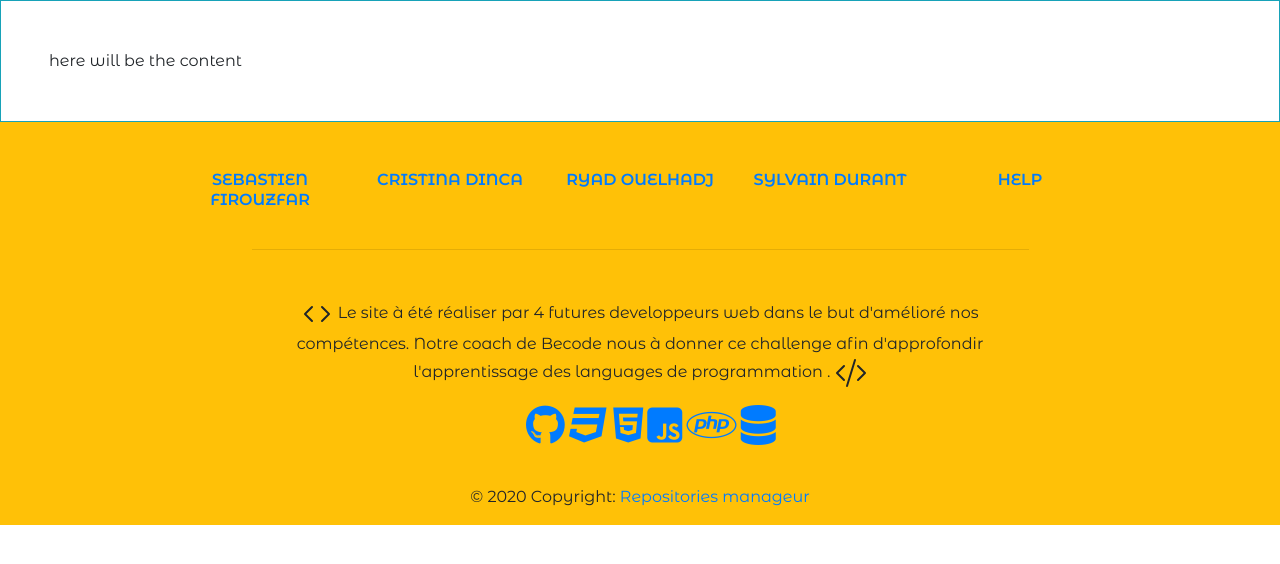
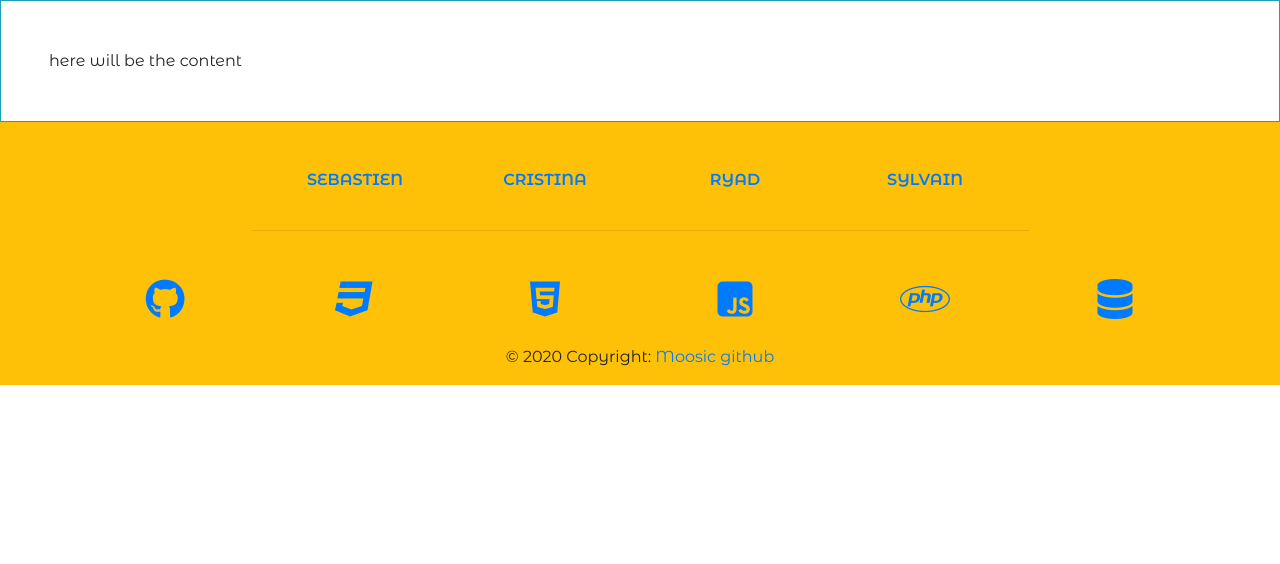
Before and after one commit to SylvainDurant/Getflix-project, a PHP site: page / in a window 1280 px wide. Shown: the part 72-636 px from the top of the page. Run offline with PHP 8.4, Linux system fonts and the light colour scheme; some libraries are stand-ins or nearby versions.

Commit message:
Amélioration du style du footer avec les icones

```diff
--- a/css/style.css
+++ b/css/style.css
@@ -23,11 +23,7 @@ body {
 /* ==========================================================================
    Footer
    ========================================================================== */
-   .gridIcon{
-       position: absolute;
-       left: 40%;
 
-   }
 
    div i{ /**Selects all <div> elements inside <i> elements**/
     font-size:40px;
--- a/layouts/footer.php
+++ b/layouts/footer.php
@@ -10,7 +10,7 @@
       <!-- Grid column -->
       <div class="col-md-2 mb-3">
         <h6 class="text-uppercase font-weight-bold">
-          <a href="https://github.com/SebastienFirouzfar">Sebastien Firouzfar</a>
+          <a href="https://github.com/SebastienFirouzfar">Sebastien</a>
         </h6>
       </div>
       <!-- Grid column -->
@@ -18,7 +18,7 @@
       <!-- Grid column -->
       <div class="col-md-2 mb-3">
         <h6 class="text-uppercase font-weight-bold">
-          <a href="https://github.com/Shticrina">Cristina Dinca</a>
+          <a href="https://github.com/Shticrina">Cristina </a>
         </h6>
       </div>
       <!-- Grid column -->
@@ -26,7 +26,7 @@
       <!-- Grid column -->
       <div class="col-md-2 mb-3">
         <h6 class="text-uppercase font-weight-bold">
-          <a href="https://github.com/ryadouelhadj">ryad ouelhadj</a>
+          <a href="https://github.com/ryadouelhadj">ryad </a>
         </h6>
       </div>
       <!-- Grid column -->
@@ -34,17 +34,17 @@
       <!-- Grid column -->
       <div class="col-md-2 mb-3">
         <h6 class="text-uppercase font-weight-bold">
-          <a href="https://github.com/SylvainDurant">Sylvain Durant </a>
+          <a href="https://github.com/SylvainDurant">Sylvain  </a>
         </h6>
       </div>
       <!-- Grid column -->
 
       <!-- Grid column -->
-      <div class="col-md-2 mb-3">
+      <!-- <div class="col-md-2 mb-3">
         <h6 class="text-uppercase font-weight-bold">
-          <a href="#!">Help</a>
+         <a href="#!">Help</a>
         </h6>
-      </div>
+      </div> -->
       <!-- Grid column -->
 
     </div>
@@ -56,7 +56,7 @@
 
 
       <!-- Grid column -->
-      <div class="col-md-8 col-12 mt-5">
+      <!-- <div class="col-md-8 col-12 mt-5">
         <p style="line-height: 1.7rem">
         <svg width="2em" height="2em" viewBox="0 0 16 16" class="bi bi-code" fill="currentColor" xmlns="http://www.w3.org/2000/svg">
                 <path fill-rule="evenodd" d="M5.854 4.146a.5.5 0 0 1 0 .708L2.707 8l3.147 3.146a.5.5 0 0 1-.708.708l-3.5-3.5a.5.5 0 0 1 0-.708l3.5-3.5a.5.5 0 0 1 .708 0zm4.292 0a.5.5 0 0 0 0 .708L13.293 8l-3.147 3.146a.5.5 0 0 0 .708.708l3.5-3.5a.5.5 0 0 0 0-.708l-3.5-3.5a.5.5 0 0 0-.708 0z"/>
@@ -68,7 +68,7 @@
                 <path fill-rule="evenodd" d="M4.854 4.146a.5.5 0 0 1 0 .708L1.707 8l3.147 3.146a.5.5 0 0 1-.708.708l-3.5-3.5a.5.5 0 0 1 0-.708l3.5-3.5a.5.5 0 0 1 .708 0zm6.292 0a.5.5 0 0 0 0 .708L14.293 8l-3.147 3.146a.5.5 0 0 0 .708.708l3.5-3.5a.5.5 0 0 0 0-.708l-3.5-3.5a.5.5 0 0 0-.708 0zm-.999-3.124a.5.5 0 0 1 .33.625l-4 13a.5.5 0 0 1-.955-.294l4-13a.5.5 0 0 1 .625-.33z"/>
             </svg></p>
 
-      </div>
+      </div> -->
       <!-- Grid column -->
 
     </div>
@@ -76,15 +76,40 @@
     <hr class="clearfix d-md-none rgba-white-light" style="margin: 10% 15% 5%;">
 
     <!-- Grid row-->
-    <div class="row pb-3">
+    <div class="row pb-2 text-center mt-5">
+
 
       <!-- Grid column -->
-      <div class="col-md-12">
+      <div class="col-lg-2 col-sm-2 ">
+         <a class="fb-ic"><i class="fa fa-github"></i></a>
+      </div>
 
-        <div class="mb-5 flex-center col-md- ">
+      <div class="col-lg-2 col-sm-2">
+          <a class="fb-ic"><i class="fab fa-css3"></i></a>
+      </div>
 
-          <!-- Facebook -->
-          <div class="gridIcon">
+      <div class="col-lg-2 col-sm-2">
+         <a class="fb-ic"><i class="fab fa-html5"></i></a>
+      </div>
+
+      <div class="col-lg-2 col-sm-2">
+         <a class="fb-ic"><i class="fab fa-js-square"></i></a>
+      </div>
+
+      <div class="col-lg-2 col-sm-2">
+         <a class="fb-ic"><i class="fab fa-php"></i></a>
+      </div>
+
+      <div class="col-lg-2 col-sm-2">
+         <a class="fb-ic"><i class="fas fa-database"></i></a>
+      </div>
+
+      </div>
+    <!-- Grid row-->
+
+      <!--  <div class="mb-5 flex-center col-md- "
+
+          <div class="g">
             <a class="fb-ic"><i class="fa fa-github"></i></a>
             <a class="fb-ic"><i class="fab fa-css3"></i></a>
             <a class="fb-ic"><i class="fab fa-html5"></i></a>
@@ -94,6 +119,8 @@
           </div>
 
         </div>
+
+-->
 
       </div>
       <!-- Grid column -->
@@ -106,7 +133,7 @@
 
   <!-- Copyright -->
   <div class="footer-copyright text-center py-3">© 2020 Copyright:
-    <a href="https://github.com/SylvainDurant"> Repositories manageur</a>
+    <a href="https://github.com/SylvainDurant/Getflix-project"> Moosic github</a>
   </div>
   <!-- Copyright -->
 
```
